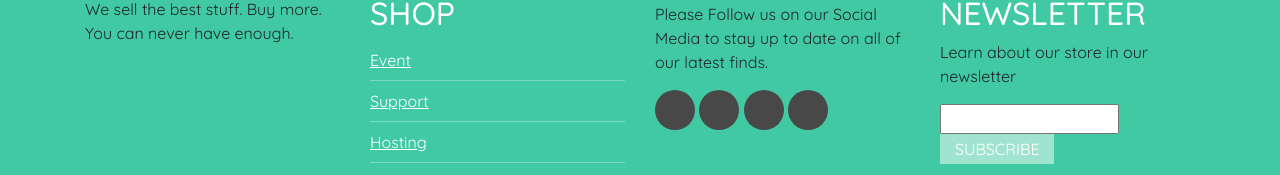
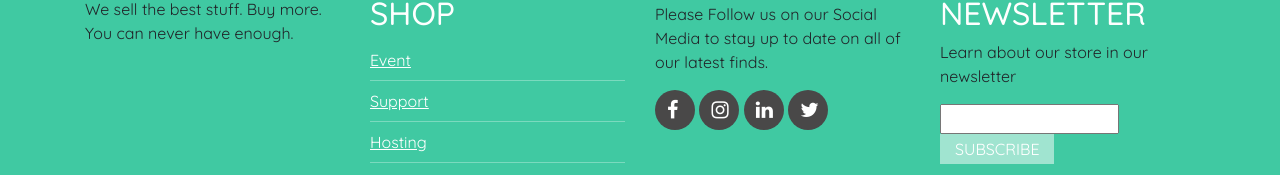
Before and after one commit to iabonirob/HTML-CSS-Capstone, a plain HTML site: page contact.html in a window 1280 px wide. Shown: the part 464-639 px from the top of the page. Drawn offline with nearby package versions, Linux system fonts and the light colour scheme.

Commit message:
actual final commit

```diff
--- a/contact.html
+++ b/contact.html
@@ -6,6 +6,7 @@
         <meta name="viewport" content="width=device-width, initial-scale=1.0">
         <title>Travel Site - Bootstrap Edition</title>
         <!-- Bootstrap CSS link -->
+        <link rel="stylesheet" type=text/css href="https://stackpath.bootstrapcdn.com/font-awesome/4.7.0/css/font-awesome.min.css">
         <link rel="stylesheet" href="https://cdn.jsdelivr.net/npm/bootstrap@4.6.0/dist/css/bootstrap.min.css" integrity="sha384-B0vP5xmATw1+K9KRQjQERJvTumQW0nPEzvF6L/Z6nronJ3oUOFUFpCjEUQouq2+l" crossorigin="anonymous">
         <link rel="stylesheet" href="css/login.css" >
       </head>
```
